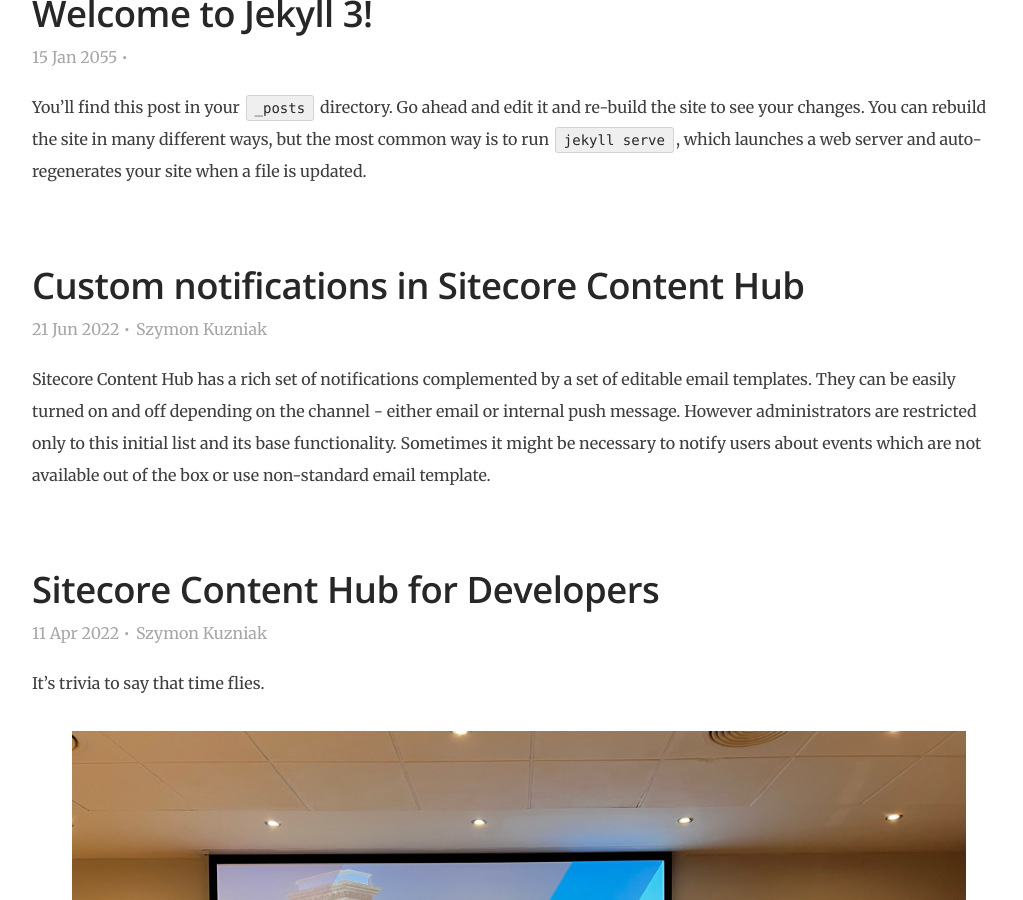
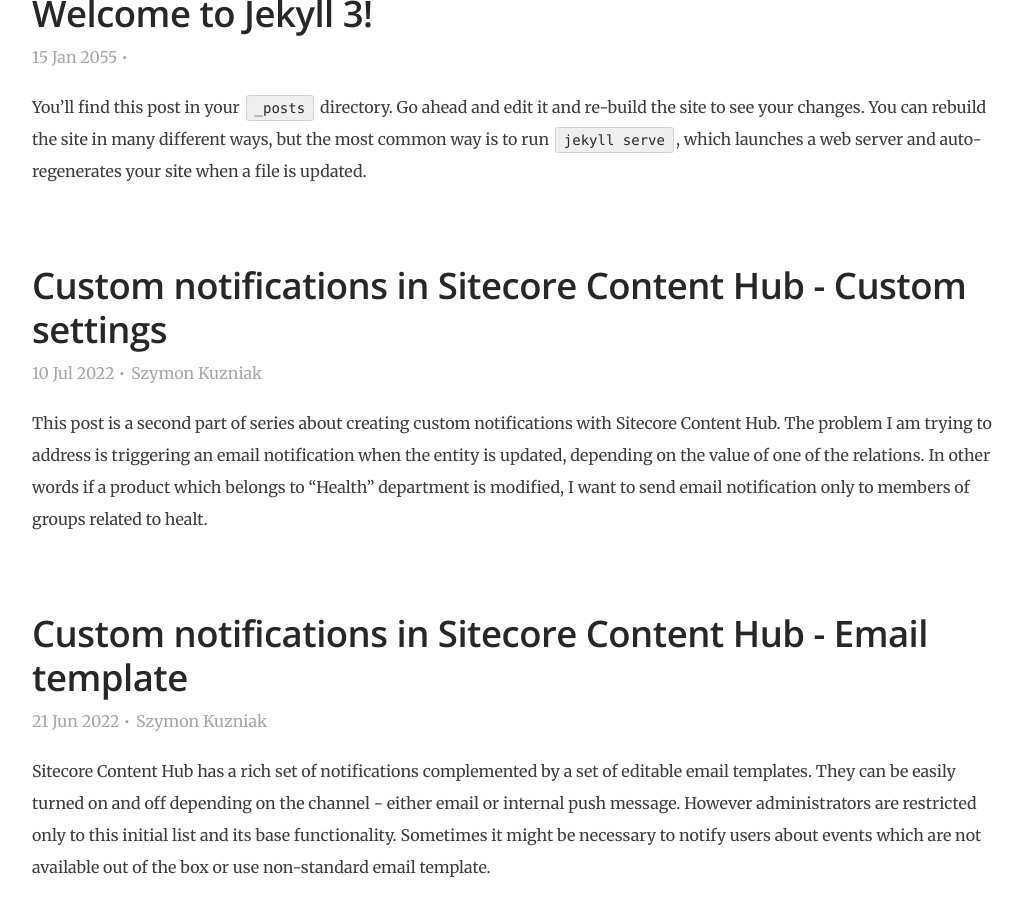
Before and after one commit to skuzniak/skuzniak.github.io, a Jekyll site: the page built from index.markdown, in a window 1280 px wide and 900 px high, scrolled down 353 px. Shown: the whole window, without its empty margins (108-1131 px from the left). Built offline with Jekyll 4.4.1, drawn with Linux system fonts in a browser that asks for light colours; the list of posts is cut into pages by our own code; some of the changed lines change nothing that is shown.

Commit message:
added new post and updated first one from the series

```diff
--- a/_posts/2022-06-21-custom-notifications-content-hub.markdown
+++ b/_posts/2022-06-21-custom-notifications-content-hub.markdown
@@ -1,6 +1,6 @@
 ---
 layout: post
-title:  "Custom notifications in Sitecore Content Hub"
+title:  "Custom notifications in Sitecore Content Hub - Email template"
 date:   2022-06-21 19:00:0 +0100
 categories: content-hub notifications
 author: Szymon Kuzniak
@@ -13,6 +13,13 @@
 
 As with many Content Hub customizations, notifications can be extended using scripts and dedicated API.
 Adding new notification type, for example to send email to only a group of users interested in particular group of products was pretty simple - trigger a script action when the product is updated and match the relation with user group to find out to whom send the message.
+
+### Custom notifications in Sitecore Content Hub
+
+This post is part of the series:
+
+1. Create email template <= you are here
+2. [Custom settings](/2022/07/10/custom-notifications-content-hub-settings)
 
 Once I had the idea of how I can approach this task, I wanted to create an email template.
 And this turned out to be not so easy as I initially assumed because... there is no such option.
--- /dev/null
+++ b/_posts/2022-07-10-custom-notifications-content-hub-settings.markdown
@@ -0,0 +1,136 @@
+---
+layout: post
+title:  "Custom notifications in Sitecore Content Hub - Custom settings"
+date:   2022-07-10 15:00:0 +0100
+categories: content-hub custom-notifications custom-settings
+author: Szymon Kuzniak
+---
+This post is a second part of series about creating custom notifications with Sitecore Content Hub.
+The problem I am trying to address is triggering an email notification when the entity is updated, depending on the value of one of the relations.
+In other words if a product which belongs to "Health" department is modified, I want to send email notification only to members of groups related to healt.
+
+### Custom notifications in Sitecore Content Hub
+
+This post is part of the series:
+
+1. [Create email template](/2022/06/21/custom-notifications-content-hub)
+2. Custom settings <= you are here
+
+In this part I am going to use Content Hub settings to map user groups to the relation values.
+This will allow me to easily manage the mapping and have different settings depending on the environment.
+
+As with every configuration inside Content Hub I will start with the Manage section, and open the Settings page.
+In order to add new settings I need to click on the **+Setting** button in the top right corner.
+The setting configuration is straightforward: I need to choose a name and a category and optionally provide a label.
+If there is no suitable category, it is possible to create a new one.
+
+<figure>
+<img src="/assets/posts/content-hub-notifications-settings/add-new-setting.png" alt="The add new setting dialog." />
+<figcaption>The add new setting dialog.</figcaption>
+</figure>
+
+The name and the category will be necessary to access the setting from the code.
+For my custom notification I have created a category "Demo" and the setting "Demo.UserGroupMapping".
+
+The settings within Content Hub are stored in form of JSON.
+In order to create a mapping I will use following configuration:
+
+    {
+        "mapping": [
+            {
+                "department": "health",
+                "groups": [
+                    {
+                        "group": "D.Health"
+                    },
+                    {
+                        "group": "D.HealthManagers"
+                    }
+                ]
+            },
+            {
+                "department": "wellbeing",
+                "groups": [
+                    {
+                        "group": "D.YogaMasters"
+                    }
+                ]
+            }
+        ]
+    }
+
+
+<figure>
+<img src="/assets/posts/content-hub-notifications-settings/the-setting-view.png" alt="The setting view." />
+<figcaption>The setting view.</figcaption>
+</figure>
+
+The JSON setting value can be created using build-in JSON editor as on the above image.
+It is also possible to use the text editor to either create the configuration in text format or paste it from any other text editor.
+It is worth noting that build-in editor offers validation of the entered JSON.
+
+The snippet above will create a new JSON object called mapping.
+The mapping contains of an array of objects, each consiting of a department name and an array of groups.
+The department name will be used to match the department set on the product and the groups will be used to find the users to whom the emails should be sent.
+
+The code below will allow me to access the settings:
+
+    var groupsToNotifySetting = await MClient.Settings.GetSettingAsync("Demo", "Demo.UserGroupMapping").ConfigureAwait(false);
+    var settingValue = groupsToNotifySetting?.GetProperty<ICultureInsensitiveProperty>("M.Setting.Value");
+    if (settingValue == null)
+    {
+        MClient.Logger.Error("Unable to get 'Demo.UserGroupMapping' from the 'Demo' group setting.");
+        return;
+    }
+
+    var settingJobjectValue = settingValue.GetValue<JObject>();
+    if (settingJobjectValue == null)
+    {
+        MClient.Logger.Error("Can't get 'Demo.UserGroupMapping' property value");
+        return;
+    }
+
+    var settingGroupMappings = settingJobjectValue["mapping"];
+    if (settingGroupMappings == null)
+    {
+        MClient.Logger.Error("Can't get JSON object 'mapping'");
+        return;
+    }
+
+Let's analyze the important lines.
+
+First I am loading the setting, based on the setting category and the setting name.
+
+    await MClient.Settings.GetSettingAsync("Demo", "Demo.UserGroupMapping").ConfigureAwait(false)
+
+The setting value is stored in the property "M.Setting.Value", so in order to access it I need to get the property.
+Notice the property is culture insensitive.
+
+    groupsToNotifySetting?.GetProperty<ICultureInsensitiveProperty>("M.Setting.Value")
+
+Next, I have to get the value of the property as JObject.
+In order to work with JSON I have to import Newtonsoft.Json.Linq namespace.
+
+    settingValue.GetValue<JObject>()
+
+
+Finally I am accessing the array of mappings by getting the root level object value.
+
+    settingJobjectValue["mapping"]
+
+The properties can be accessed using the Newtonsoft API.
+
+    foreach(var groupMapping in settingGroupMappings)
+    {
+        // access the department name using: groupMapping["department"]
+        foreach (var group in groupMapping["groups"])
+        {
+            if (group != null)
+            {
+                // access the group name using: group["group"]
+            }
+        }
+    }
+
+Once the mapping is set up it is possible to get the user IDs based on the value of the product relation, and send them notification.
+I will describe the complete script code and the process in the final part of the series.
```
Also changed, not shown: assets/posts/content-hub-notifications-settings/add-new-setting.png (added), assets/posts/content-hub-notifications-settings/the-setting-view.png (added).
